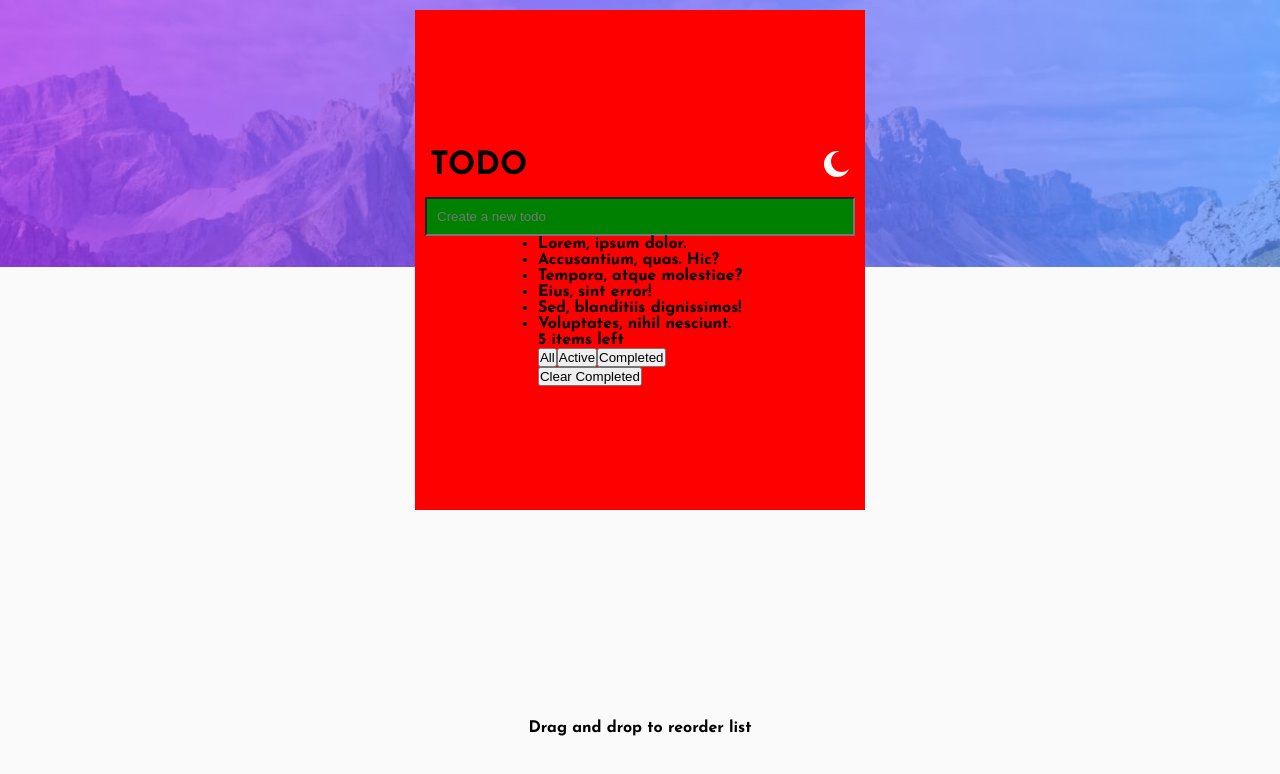
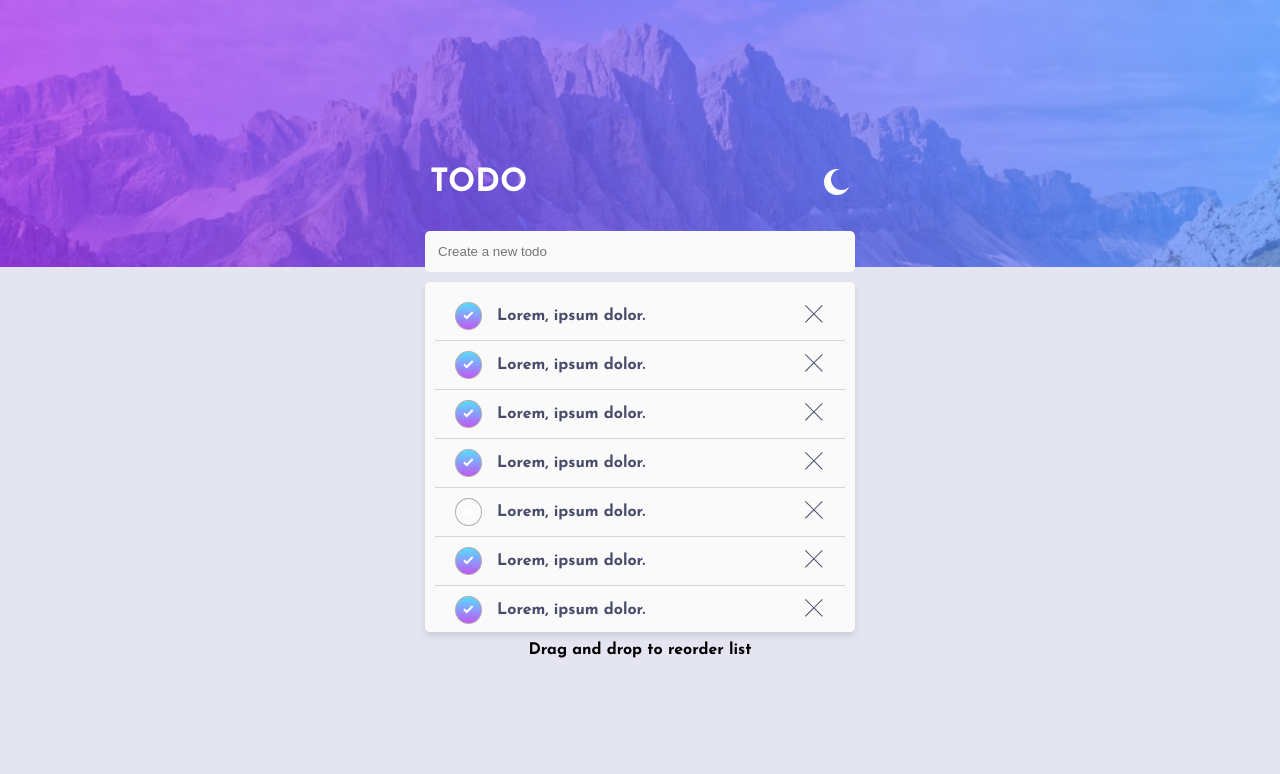
Before and after one commit to kasimugur/todo-list-app, a React (Vite) app: page / in a window 1280 px wide. Shown: the top 774 px of the page. Built offline with nearby package versions, Linux system fonts and the light colour scheme.

Commit message:
scss updated

```diff
--- a/src/components/Todo.jsx
+++ b/src/components/Todo.jsx
@@ -1,8 +1,16 @@
+import { useState } from 'react'
 import '../scss/style.scss'
 import IconTheme from './IconTheme'
 import TodoList from './TodoList'
 
 export default function Todo() {
+const [todo , setTodo] = useState('')
+
+
+const handleSubmit = (event) => {
+  event.preventDefault()
+}
+
   return (
     <>
       <div className="container">
@@ -10,8 +18,12 @@ export default function Todo() {
           <h1>TODO</h1>
           <IconTheme />
         </div>
-        <input type="text" name="" id="" placeholder='Create a new todo' />
+        <input
+        onSubmit={handleSubmit} value={todo}
+        onChange={(e) => setTodo(e.target.value)}
+        type="text" name="" id="" placeholder='Create a new todo' />
         <div className="card">
+          {todo}
           <TodoList />
         </div>
       </div>
--- a/src/components/TodoList.jsx
+++ b/src/components/TodoList.jsx
@@ -1,23 +1,59 @@
+import { iconCheck, iconCross } from "../pages/Pages";
 
 export default function TodoList() {
   return (
     <>
       <ul className="list">
-        <li className="list-item">Lorem, ipsum dolor.</li>
-        <li className="list-item">Accusantium, quas. Hic?</li>
-        <li className="list-item">Tempora, atque molestiae?</li>
-        <li className="list-item">Eius, sint error!</li>
-        <li className="list-item">Sed, blanditiis dignissimos!</li>
-        <li className="list-item">Voluptates, nihil nesciunt.</li>
+        <div className="list-item">
+          <span className="check-span">{iconCheck} </span>
+          <li>  Lorem, ipsum dolor.  </li>
+          <span className="cross-span">{iconCross} </span>
+        </div>
+        <div className="list-item">
+          <span className="check-span">{iconCheck} </span>
+          <li>  Lorem, ipsum dolor.  </li>
+          <span className="cross-span">{iconCross} </span>
+        </div>
+        <div className="list-item">
+          <span className="check-span">{iconCheck} </span>
+          <li>  Lorem, ipsum dolor.  </li>
+          <span className="cross-span">{iconCross} </span>
+        </div>
+        <div className="list-item">
+          <span className="check-span">{iconCheck} </span>
+          <li>  Lorem, ipsum dolor.  </li>
+          <span className="cross-span">{iconCross} </span>
+        </div>
+        <div className="list-item">
+          <span className="">{iconCheck} </span>
+          <li>  Lorem, ipsum dolor.  </li>
+          <span className="cross-span">{iconCross} </span>
+        </div>
+        <div className="list-item">
+          <span className="check-span">{iconCheck} </span>
+          <li>  Lorem, ipsum dolor.  </li>
+          <span className="cross-span">{iconCross} </span>
+        </div>
+        <div className="list-item">
+          <span className="check-span">{iconCheck} </span>
+          <li>  Lorem, ipsum dolor.  </li>
+          <span className="cross-span">{iconCross} </span>
+        </div>
+        <div className="list-item">
+          <span className="check-span">{iconCheck} </span>
+          <li>  Lorem, ipsum dolor.  </li>
+          <span className="cross-span">{iconCross} </span>
+        </div>
+
       </ul>
       <div className="card-footer">
         <span>5 items left</span>
         <div className="btn">
-        <button>All</button>
-        <button>Active</button>
-        <button>Completed</button>
+          <button className="active">All</button>
+          <button>Active</button>
+          <button>Completed</button>
         </div>
-    <button>Clear Completed</button>
+        <button>Clear Completed</button>
       </div>
 
     </>
--- /dev/null
+++ b/src/scss/css/style.css
@@ -0,0 +1,86 @@
+* {
+  margin: 0;
+  padding: 0;
+  box-sizing: border-box;
+  list-style-type: none;
+}
+
+#root {
+  overflow: hidden;
+  background-color: hsl(236, 33%, 92%);
+  height: 100vh;
+  width: 100%;
+  background-image: url("../images/bg-desktop-light.jpg");
+  background-repeat: no-repeat;
+  background-size: 100%;
+}
+#root footer {
+  text-align: center;
+  position: sticky;
+  top: 90%;
+}
+#root .container {
+  padding: 10px;
+  width: 450px;
+  height: 500px;
+  display: flex;
+  flex-direction: column;
+  justify-content: center;
+  align-items: center;
+  margin: 0 auto;
+}
+#root .container .header {
+  padding: 5px;
+  display: flex;
+  color: white;
+  width: 100%;
+  justify-content: space-between;
+  margin: 10px 5px;
+}
+#root .container .header button {
+  border: none;
+  background-color: inherit;
+}
+#root .container input {
+  padding: 13px;
+  width: 100%;
+  border: 0px solid;
+  border-radius: 5px;
+  background-color: hsl(0, 0%, 98%);
+  margin-top: 17px;
+}
+#root .container .card {
+  width: 100%;
+  height: 400px;
+  background-color: hsl(0, 0%, 98%);
+  padding: 10px;
+  margin-top: 10px;
+}
+#root .container .card .list {
+  width: 100%;
+}
+#root .container .card .list .list-item {
+  display: flex;
+  color: hsl(235, 19%, 35%);
+  border-bottom: 0.5px solid hsl(233, 11%, 84%);
+  padding: 15px 20px;
+}
+#root .container .card .card-footer {
+  display: flex;
+  justify-content: space-between;
+  margin: 8px 0;
+}
+#root .container .card .card-footer span {
+  font-size: 11px;
+  color: hsl(236, 9%, 61%);
+}
+#root .container .card .card-footer button {
+  color: hsl(236, 9%, 61%);
+  border: none;
+  font-size: 12px;
+}
+#root .container .card .card-footer .btn {
+  display: flex;
+  width: 40%;
+  justify-content: space-evenly;
+}/*# sourceMappingURL=style.css.map */
--- a/src/scss/style.scss
+++ b/src/scss/style.scss
@@ -20,54 +20,141 @@
     margin: 0;
     padding: 0;
     box-sizing: border-box;
+    list-style: none;
   }
 
-  #root {
-    overflow: hidden;
-    background-color: $VeryLightGray;
+  .active {
+    color: $BrightBlue !important;
+  }
+
+  .check-span {
+    text-align: center;
+    border-radius: 50%;
+    padding: 5px 7px;
+    border: 0.5px solid #b1acac;
+    margin-right: 15px;
+    background: linear-gradient(#57ddff, #c058f3);
+  }
+
+  body {
+    display: flex;
+    align-items: center;
+    justify-content: center;
+    background-color: $VeryLightGrayishBlue;
     height: 100vh;
-    width: 100%;
     background-image: url('../images/bg-desktop-light.jpg');
     background-repeat: no-repeat;
     background-size: 100%;
+    width: 100%;
+  }
+
+
 
   footer {
     text-align: center;
     position: sticky;
     top: 90%;
-      margin-top: 50px;
-
   }
 
   .container {
-      // text-align: start;
     padding: 10px;
     width: 450px;
-      background-color: red;
     height: 500px;
     display: flex;
     flex-direction: column;
     justify-content: center;
     align-items: center;
-      margin: 10px auto;
+    margin: 0 auto;
 
-      .header{
+    .header {
       padding: 5px;
       display: flex;
+      color: white;
       // background-color: blue;
       width: 100%;
       justify-content: space-between;
       margin: 10px 5px;
-        button{
+
+      button {
         border: none;
-          background-color:inherit ;
+        background-color: inherit;
       }
     }
-      input{
+
+    input {
+      padding: 13px;
+      width: 100%;
+      border: 0px solid;
+      border-radius: 5px;
+      background-color: $VeryLightGray;
+      margin-top: 17px;
+    }
+
+    .card {
+      overflow: auto;
+      width: 100%;
+      height: inherit;
+      // overflow: auto;
+      border-radius: 5px;
+      box-shadow: 0 4px 6px rgba(0, 0, 0, 0.1);
+      background-color: $VeryLightGray;
       padding: 10px;
+      margin-top: 10px;
+
+      .list {
         width: 100%;
-        background-color: green;
+
+        .list-item {
+          display: flex;
+          align-items: center;
+          color: $VeryDarkGrayishBlue;
+          border-bottom: 0.5px solid $LightGrayishBlue;
+          padding: 10px 20px;
         }
-      .card{}
+
+        span {
+          text-align: center;
+          border-radius: 50%;
+          padding: 5px 7px;
+          border: 0.5px solid #b1acac;
+          margin-right: 15px;
+        }
+
+        .cross-span {
+          padding: 0;
+          margin-right: 0;
+
+          border: none;
+          margin-left: 160px;
         }
       }
+
+      .card-footer {
+        display: flex;
+        justify-content: space-between;
+        margin: 8px 0;
+
+        span {
+          font-size: 11px;
+          color: $DarkGrayishBlue;
+        }
+
+        button {
+          color: $DarkGrayishBlue;
+          border: none;
+          font-size: 12px;
+        }
+
+        .btn {
+          display: flex;
+          width: 40%;
+          justify-content: space-evenly;
+        }
+      }
+    }
+  }
+
+
+
+
+  .cross-span {}
```
Also changed, not shown: src/App.css (+96 -0 lines), 1 other file (tests, documents, lock files or other folders). Lines whose indentation alone changed are shown as unchanged.
